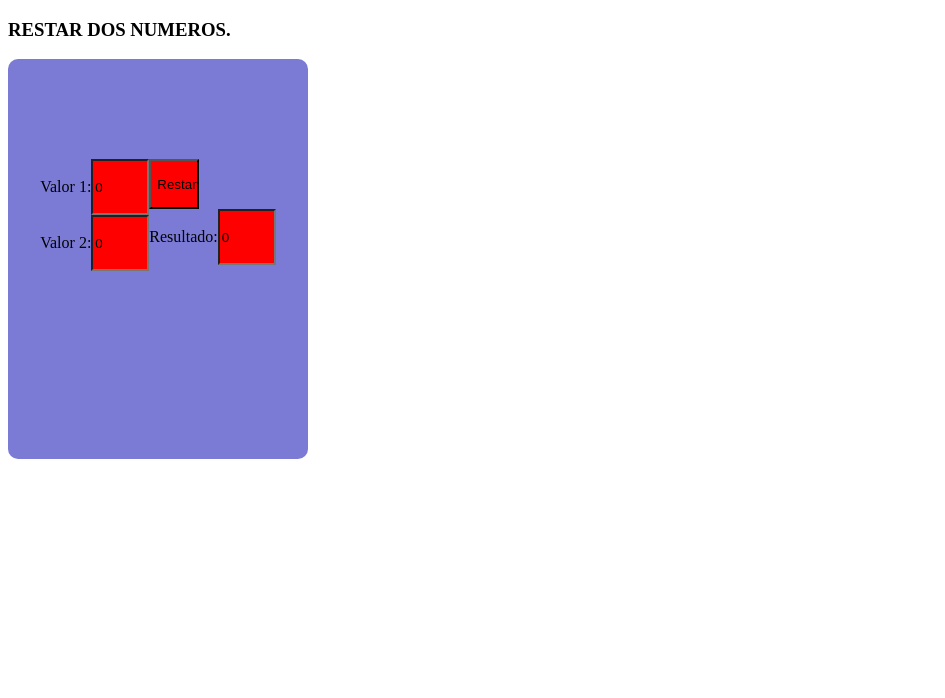
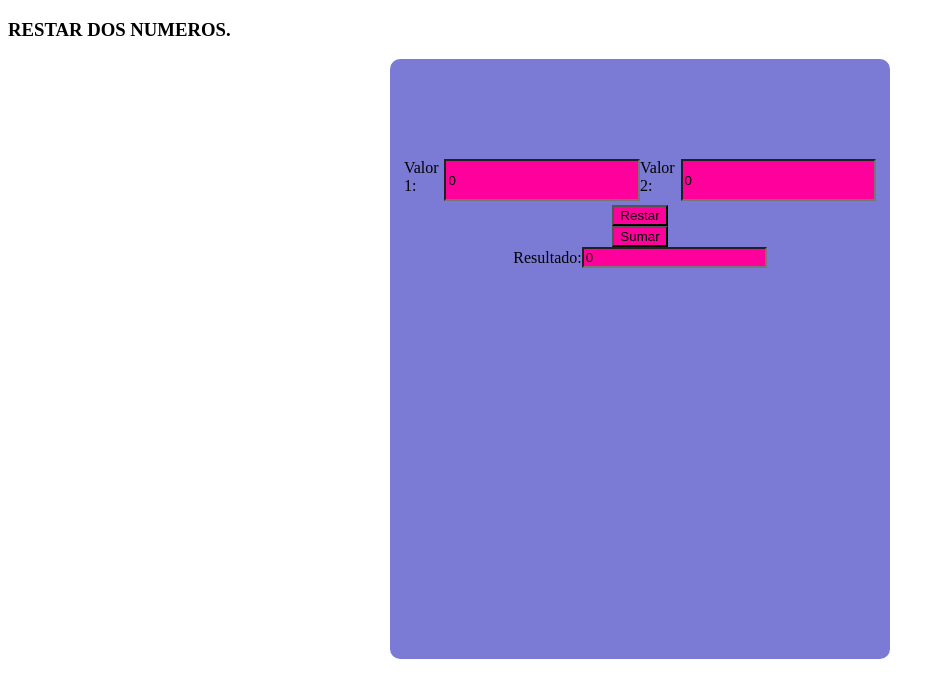
Before and after one commit to joellopez775/Proyecto1, a plain HTML site: page index.html in a window 1280 px wide. Shown: the whole page, without its empty margins (0-945 px from the left). Drawn offline with Linux system fonts and the light colour scheme.

Commit message:
Avances con ejercicio

```diff
--- a/index.html
+++ b/index.html
@@ -10,16 +10,32 @@
     <h3>RESTAR DOS NUMEROS.</h3>
     <form action="">
         <div class="divForm">
-            <div>
-                Valor 1:<input type="number" id="valor1" value="0"><br>
-                Valor 2:<input type="number" id="valor2" value="0"><br>
+            <div class="divForm1">
+                <div class="divcalcu">
+                    Valor 1:<input type="number" id="valor1" value="0"><br>
+                </div>
+                <div class="divcalcu">
+                    Valor 2:<input type="number" id="valor2" value="0"><br>
+                </div>
+            </div>
+            <div class="divForm2">
+                <div class="divxD">
+                    <input type="button" value="Restar" onclick="resta();"><br>
+                </div>
             </div>
             <div>
-                <input type="button" value="Restar" onclick="resta();"><br>
-                Resultado:<input type="number" id="resultado" value="0">
+                <div class="divxD">
+                    <input type="button" value="Sumar" onclick="suma();"><br>
+                </div>
+            </div>
+            <div>
+                <div class="inputDiv">
+                    Resultado:<input type="number" id="resultado" value="0">
+                </div>
             </div>
         </div>
     </form>
     <script src="resta.js"></script>
+    <script src="suma.js"></script>
 </body>
 </html>
--- a/styles.css
+++ b/styles.css
@@ -1,15 +1,51 @@
 input {
-    background-color: red;
+    background-color: rgb(255, 0, 157);
     width: 50px;
     height: 50px;
 }
 
+form {
+    display: flex;
+    justify-content: center;
+}
+
 .divForm {
     display: flex;
-    justify-content: center;
+    justify-content: flex-start;
+    align-items: center;
     padding-top: 100px;
     background-color: rgb(123, 123, 214);
     border-radius: 10px;
-    height: 300px;
-    width: 300px;
+    height: 500px;
+    width: 500px;
+    flex-direction: column;
 }
+
+input {
+    width: 100%;
+    height: 100%;
+}
+
+.divForm1 {
+    display: flex;
+}
+
+.divForm2 {
+    display: flex;
+}
+
+.inputDiv {
+    display: flex;
+    justify-content: center;
+    align-items: center;
+}
+
+.divxD {
+    display: flex;
+    height: 100%;
+}
+
+.divcalcu {
+    display: flex;
+    padding-bottom: 10px;
+}
--- /dev/null
+++ b/suma.js
@@ -0,0 +1,8 @@
+function suma(){
+    var v1=parseInt(document.getElementById("valor1").value);
+    var v2=parseInt(document.getElementById("valor2").value);
+    var suma=0;
+    suma=v1+v2;
+
+    document.getElementById("resultado").value=suma;
+}
```
